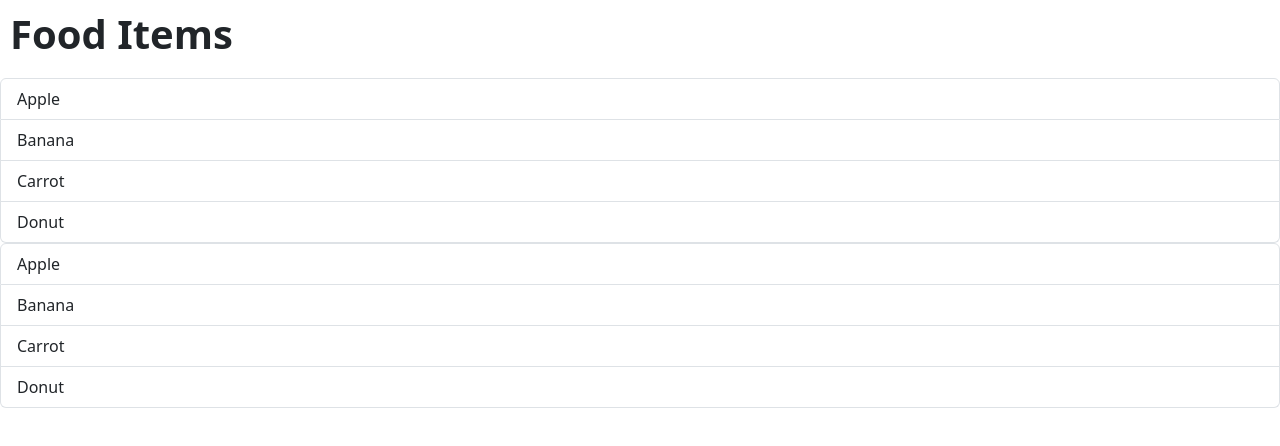
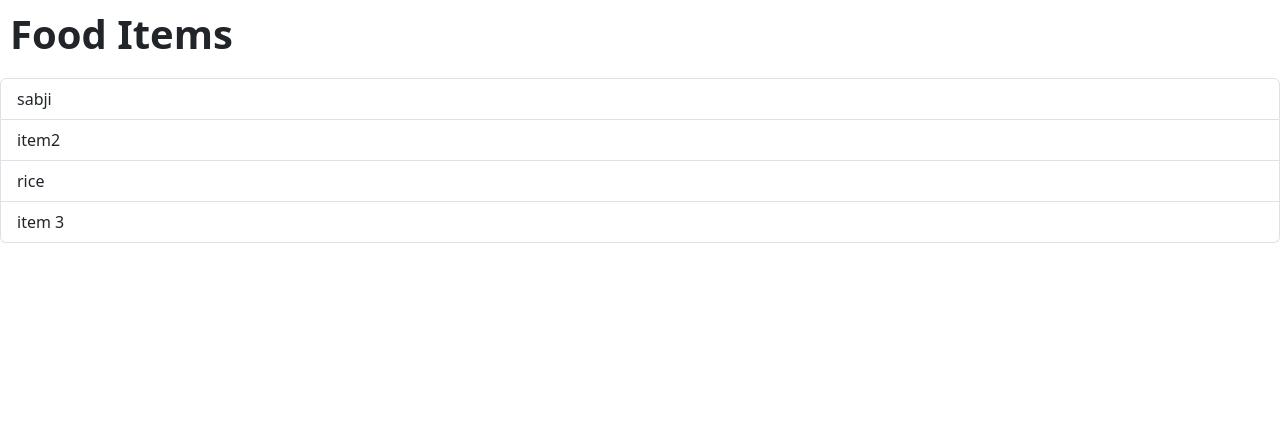
Before and after one commit to sanjaykatheth/React-Js-Learning, a React (Vite) app: page / in a window 1280 px wide. Shown: the top 446 px of the page. Built offline with nearby package versions, Linux system fonts and the light colour scheme.

Commit message:
sererated all code

```diff
--- a/src/App.jsx
+++ b/src/App.jsx
@@ -11,12 +11,12 @@ import FoodItems from "./components/FoodItems";
 import ErrorMessage from "./components/FoodItems";
 
 function App() {
-  let foodItems = ["item1", "item2", "rice", "item 3"];
+  let foodItems = ["sabji", "item2", "rice", "item 3"];
   return (
     <>
       <h1>Food Items</h1>
-      <FoodItems />
-      <ErrorMessage />
+      <FoodItems fitems={foodItems} />
+      <ErrorMessage items={foodItems} />
     </>
   );
 }
--- a/src/components/ErrorMessage.jsx
+++ b/src/components/ErrorMessage.jsx
@@ -1,4 +1,4 @@
-const ErrorMessage = () => {
-  return <> {foodItems.length === 0 && <h1>i am now hungry</h1>}</>;
+const ErrorMessage = ({ items }) => {
+  return <> {items === 0 && <h1>i am now hungry</h1>}</>;
 };
 export default error;
--- a/src/components/FoodItems.jsx
+++ b/src/components/FoodItems.jsx
@@ -1,13 +1,11 @@
 import Item from "./Item";
-const foodItems = () => {
-  const foodItems = ["Apple", "Banana", "Carrot", "Donut"];
+
+const FoodItems = ({ fitems }) => {
   return (
     <ul className="list-group">
-      {foodItems.map((item) => (
-        <Item key={item} foodItem={item}></Item>
-      ))}
+      {fitems && fitems.map((item) => <Item key={item} foodItem={item} />)}
     </ul>
   );
 };
 
-export default foodItems;
+export default FoodItems;
--- a/src/components/Item.jsx
+++ b/src/components/Item.jsx
@@ -1,5 +1,5 @@
-const Item = (props) => {
-  return <li className="list-group-item">{props.foodItem}</li>;
+const Item = ({ foodItem }) => {
+  return <li className="list-group-item">{foodItem}</li>;
 };
 
 export default Item;
```
